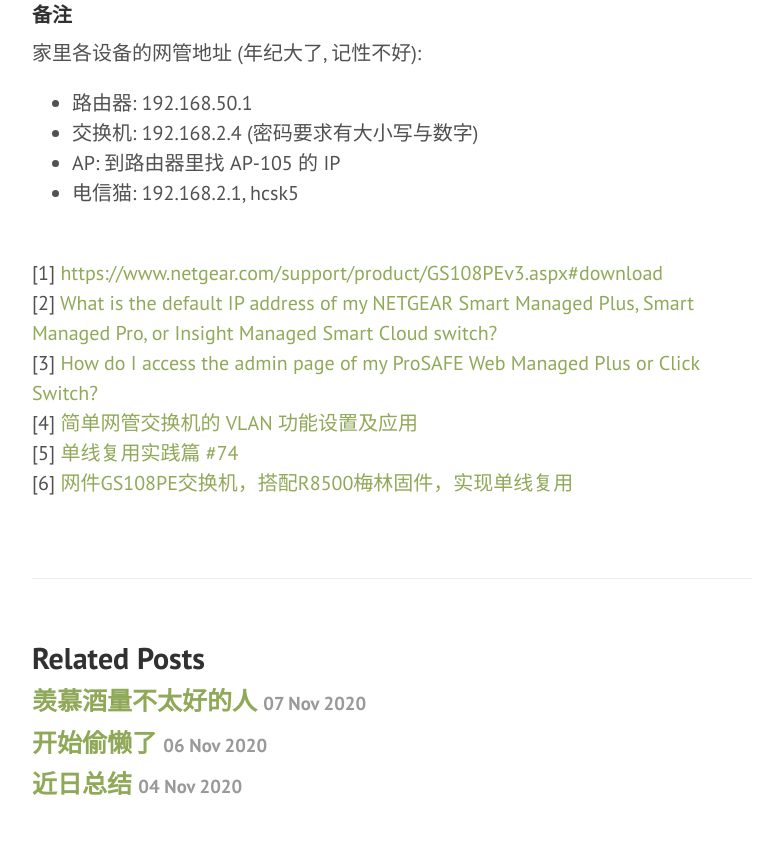
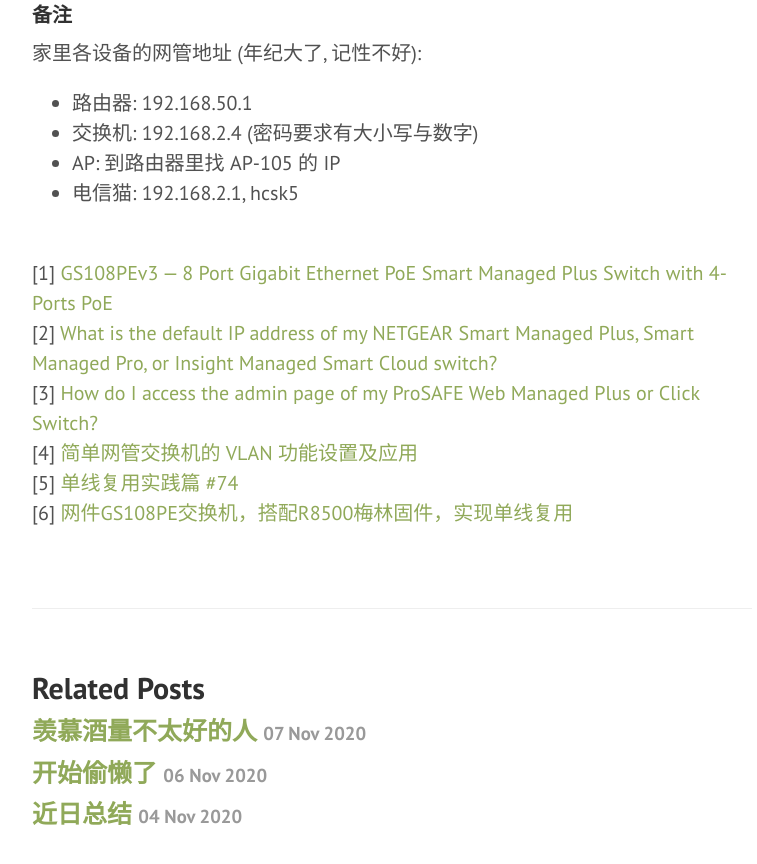
Before and after one commit to yoncise/yoncise.github.io, a Jekyll site: the page built from _posts/2020-11-21-16318107.md, in a window 1280 px wide and 900 px high, scrolled down 4519 px. Shown: the top 864 px of the window, without its empty margins (428-1185 px from the left). Built offline with Jekyll 4.4.1, drawn with Linux system fonts in a browser that asks for light colours.

Commit message:
sync from yuque

```diff
--- a/_posts/2020-11-21-16318107.md
+++ b/_posts/2020-11-21-16318107.md
@@ -113,4 +113,4 @@ robocfg vlan 1 ports "0 1 2 3 4t 8t"
 - 电信猫: 192.168.2.1, hcsk5
 
 
-<br />[1] [https://www.netgear.com/support/product/GS108PEv3.aspx#download](https://www.netgear.com/support/product/GS108PEv3.aspx#download)<br />[2] [What is the default IP address of my NETGEAR Smart Managed Plus, Smart Managed Pro, or Insight Managed Smart Cloud switch?](https://kb.netgear.com/30418/What-is-the-default-IP-address-of-my-NETGEAR-Smart-Managed-Plus-Smart-Managed-Pro-or-Insight-Managed-Smart-Cloud-switch)<br />[3] [How do I access the admin page of my ProSAFE Web Managed Plus or Click Switch?](https://kb.netgear.com/31261/How-do-I-access-the-admin-page-of-my-ProSAFE-Web-Managed-Plus-or-Click-Switch)<br />[4] [简单网管交换机的 VLAN 功能设置及应用](http://club.ntgrchina.cn/Knowledgebase/Document_detail.aspx?Did=550)<br />[5] [单线复用实践篇 #74](https://koolshare.cn/forum.php?mod=viewthread&tid=61943&extra=page%3D1&page=4)<br />[6] [网件GS108PE交换机，搭配R8500梅林固件，实现单线复用](https://post.smzdm.com/p/752902/)
+<br />[1] [GS108PEv3 — 8 Port Gigabit Ethernet PoE Smart Managed Plus Switch with 4-Ports PoE](https://www.netgear.com/support/product/GS108PEv3.aspx#download)<br />[2] [What is the default IP address of my NETGEAR Smart Managed Plus, Smart Managed Pro, or Insight Managed Smart Cloud switch?](https://kb.netgear.com/30418/What-is-the-default-IP-address-of-my-NETGEAR-Smart-Managed-Plus-Smart-Managed-Pro-or-Insight-Managed-Smart-Cloud-switch)<br />[3] [How do I access the admin page of my ProSAFE Web Managed Plus or Click Switch?](https://kb.netgear.com/31261/How-do-I-access-the-admin-page-of-my-ProSAFE-Web-Managed-Plus-or-Click-Switch)<br />[4] [简单网管交换机的 VLAN 功能设置及应用](http://club.ntgrchina.cn/Knowledgebase/Document_detail.aspx?Did=550)<br />[5] [单线复用实践篇 #74](https://koolshare.cn/forum.php?mod=viewthread&tid=61943&extra=page%3D1&page=4)<br />[6] [网件GS108PE交换机，搭配R8500梅林固件，实现单线复用](https://post.smzdm.com/p/752902/)
```
